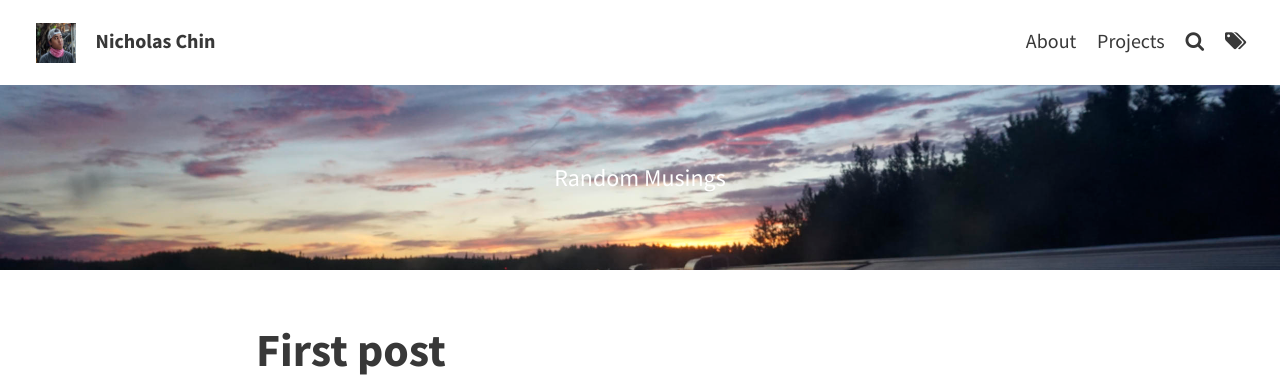
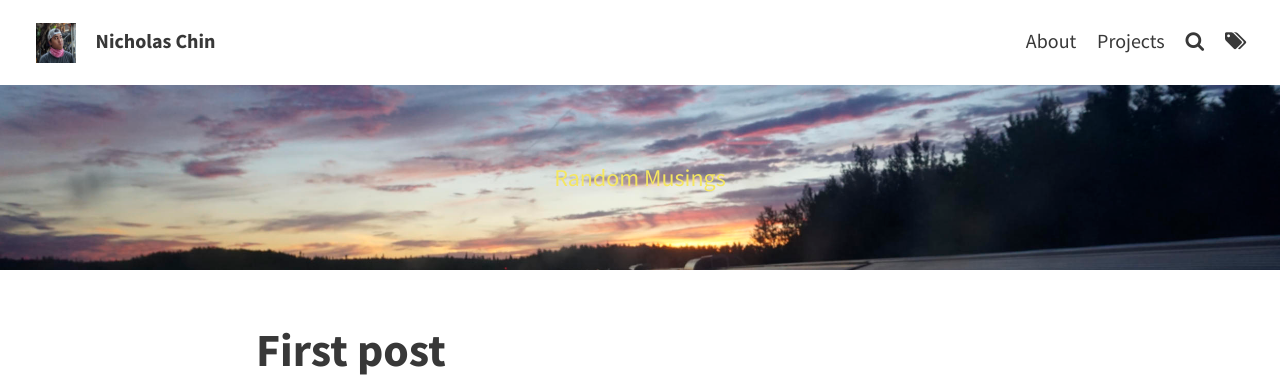
Before and after one commit to teefs/teefs.github.io, a Jekyll site: the page built from index.html, in a window 1280 px wide. Shown: the top 377 px of the page. Built offline with Jekyll 4.4.1, drawn with Linux system fonts in a browser that asks for light colours; the list of posts is cut into pages by our own code.

Commit message:
Changed main page heading font colour

```diff
--- a/_config.yml
+++ b/_config.yml
@@ -14,7 +14,8 @@ theme_settings:
   gravatar: # Email MD5 hash
 
   # Header and footer text
-  header_text: Random Musings
+  header_text: >
+    <font color=#f4e661>Random Musings</font>
   header_text_feature_image: "assets/img/background.JPG"
   footer_text: >
    Powered by <a href="https://jekyllrb.com/">Jekyll</a> with <a href="https://github.com/sylhare/Type-on-Strap">Type on Strap</a>
```
